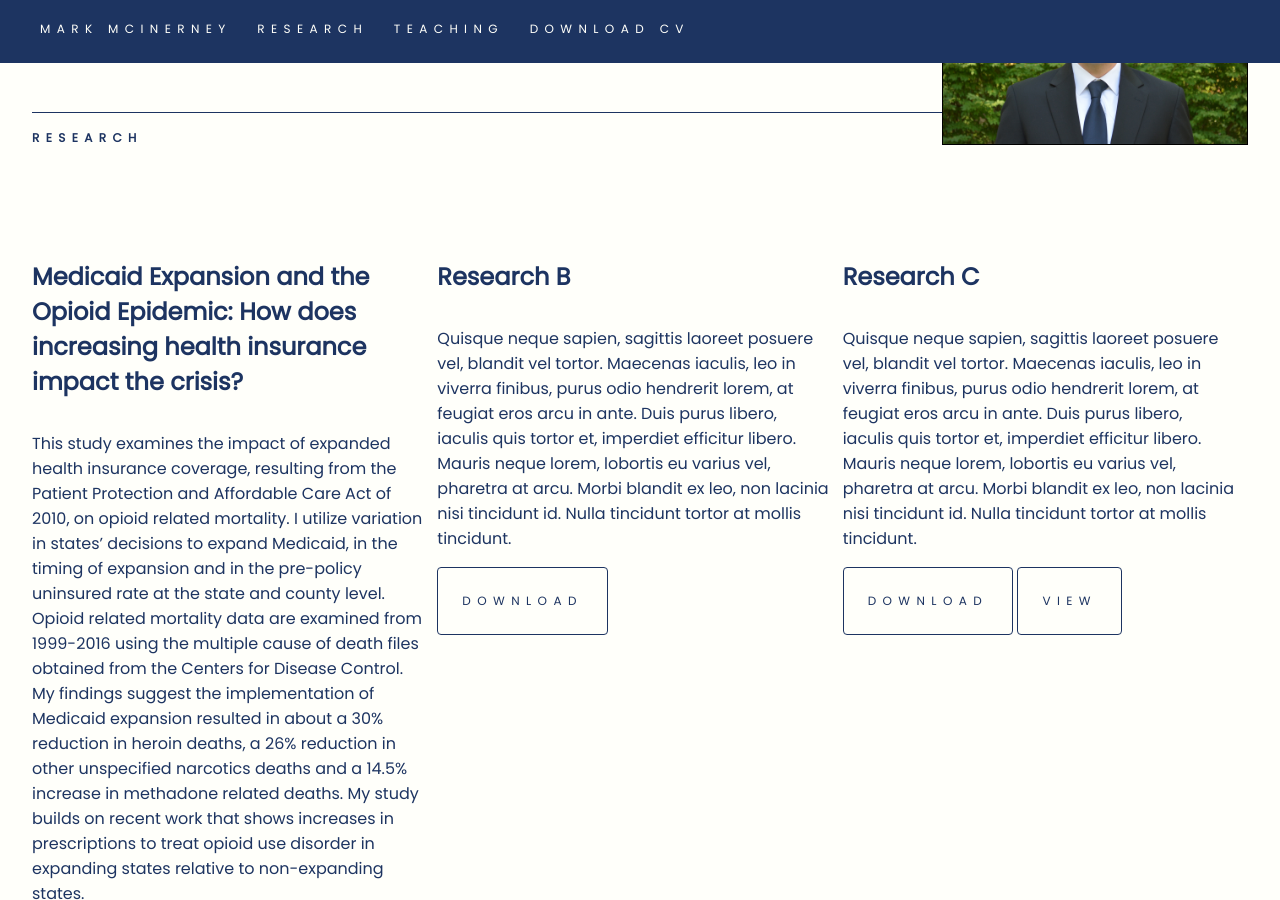
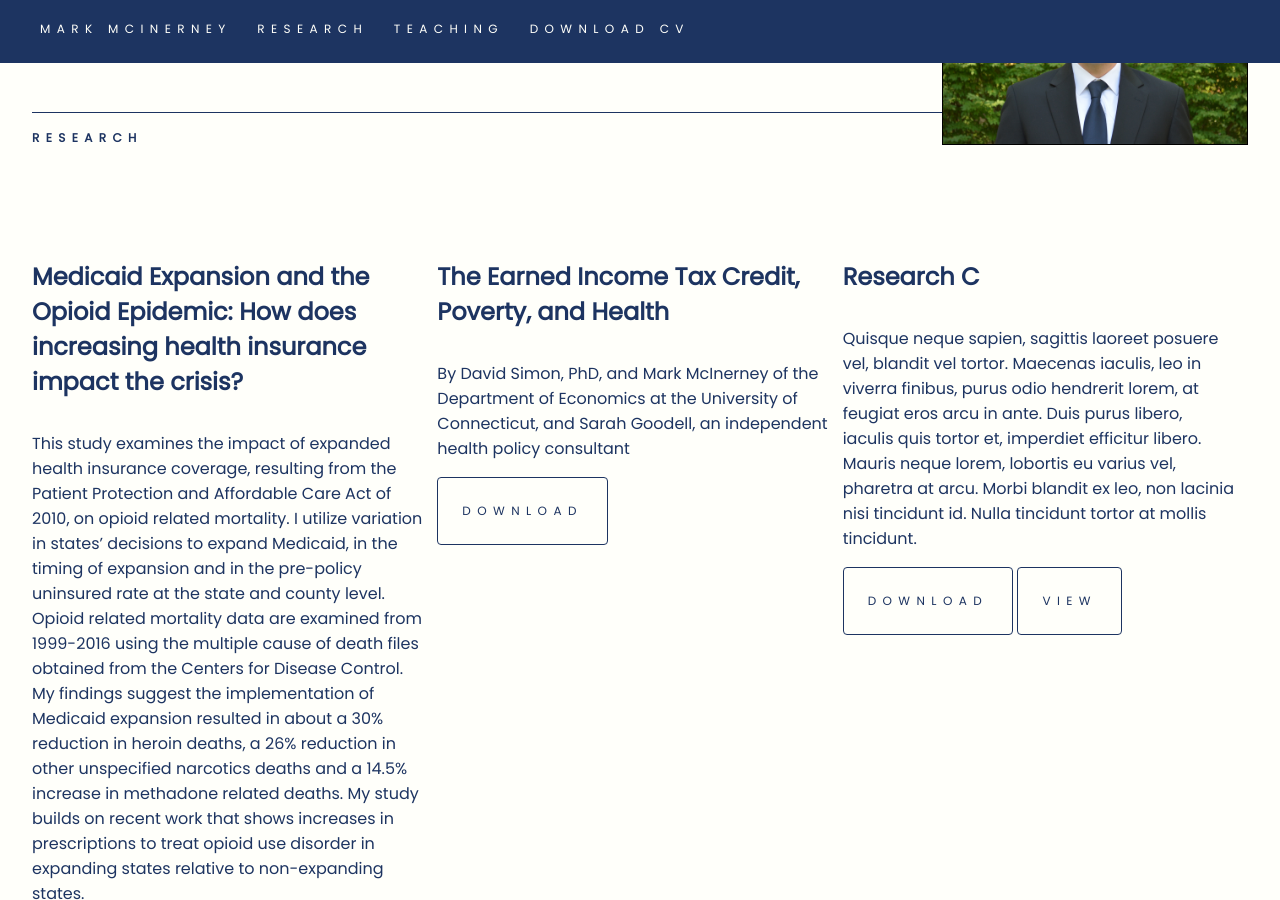
Before and after one commit to mattmotel/markmcinerney, a Jekyll site: the page built from index.md, in a window 1280 px wide and 900 px high, scrolled down 327 px. Built offline with Jekyll 4.4.1, drawn with Linux system fonts in a browser that asks for light colours.

Commit message:
Updated B

```diff
--- a/_posts/2018-08-03-b.markdown
+++ b/_posts/2018-08-03-b.markdown
@@ -1,5 +1,5 @@
 ---
-title: Research B
+title: The Earned Income Tax Credit, Poverty, and Health
 date: 2018-08-03 18:39:00 Z
 categories:
 - economics
@@ -8,4 +8,4 @@ link:
 layout: post
 ---
 
-Quisque neque sapien, sagittis laoreet posuere vel, blandit vel tortor. Maecenas iaculis, leo in viverra finibus, purus odio hendrerit lorem, at feugiat eros arcu in ante. Duis purus libero, iaculis quis tortor et, imperdiet efficitur libero. Mauris neque lorem, lobortis eu varius vel, pharetra at arcu. Morbi blandit ex leo, non lacinia nisi tincidunt id. Nulla tincidunt tortor at mollis tincidunt.
+By David Simon, PhD, and Mark McInerney of the Department of Economics at the University of Connecticut, and Sarah Goodell, an independent health policy consultant
```
